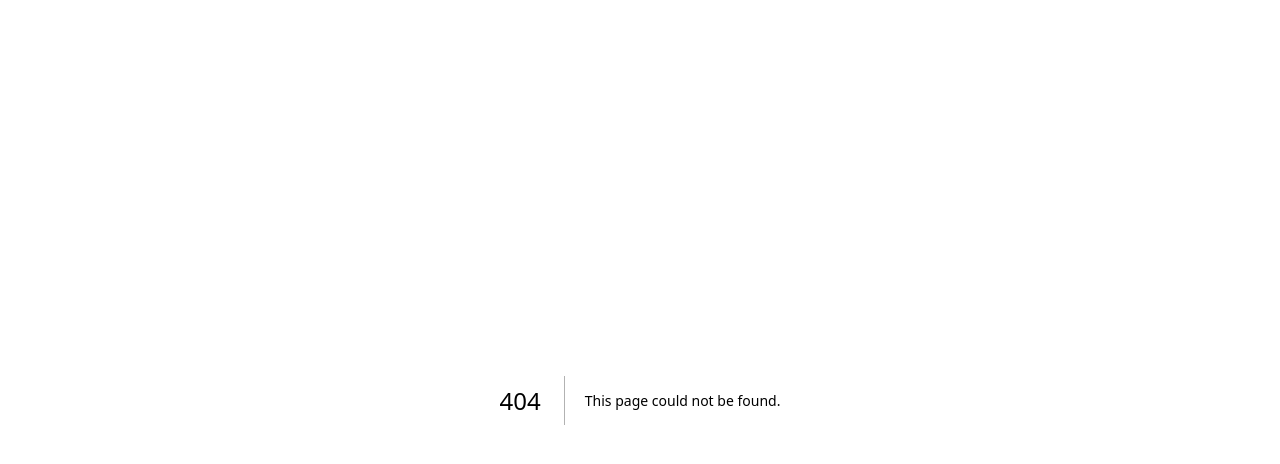
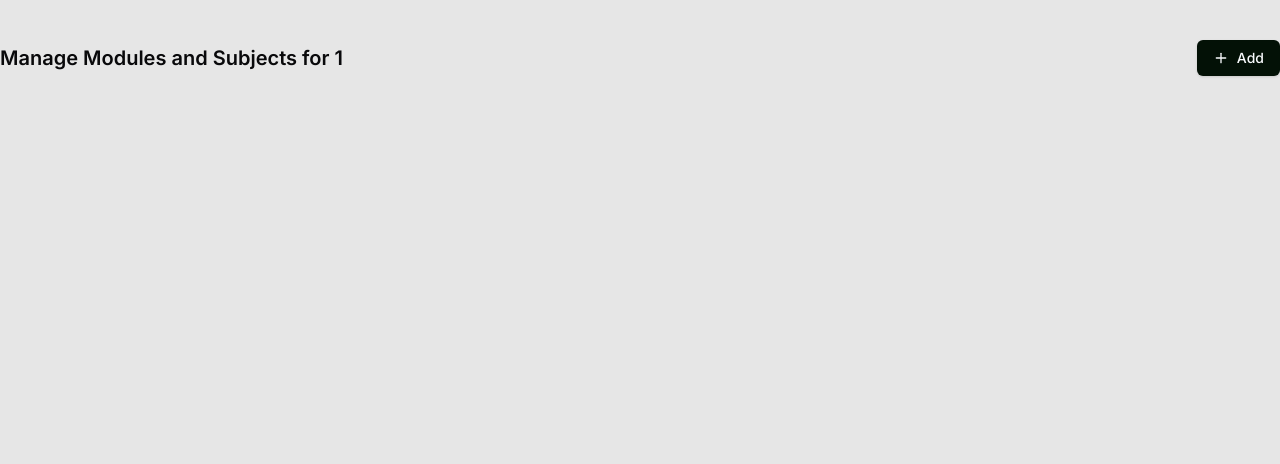
Before and after one commit to jetsgarcia/atlas, a Next.js app: page /admin/manage-courses/1 in a window 1280 px wide. Before the commit this address had no page. Shown: the top 464 px of the page. Built offline with nearby package versions, Linux system fonts and the light colour scheme.

Commit message:
Add page title component and dialog button

```diff
--- /dev/null
+++ b/app/(routes)/admin/manage-courses/[afosCode]/_components/modules-and-subjects-dialog-button.tsx
@@ -0,0 +1,11 @@
+import { Button } from "@/components/ui/button";
+import { Plus } from "lucide-react";
+
+export default function ModulesAndSubjectsDialogButton() {
+  return (
+    <Button>
+      <Plus />
+      <span>Add</span>
+    </Button>
+  );
+}
--- /dev/null
+++ b/app/(routes)/admin/manage-courses/[afosCode]/page.tsx
@@ -0,0 +1,19 @@
+import PageTitle from "@/components/admin/page-title";
+import ModulesAndSubjectsDialogButton from "./_components/modules-and-subjects-dialog-button";
+
+export default function ManageModulesAndSubjectsPage({
+  params,
+}: {
+  params: { afosCode: string };
+}) {
+  return (
+    <div className="pt-10 max-w-[80rem] m-auto">
+      <div className="flex justify-between items-center">
+        <PageTitle
+          title={`Manage Modules and Subjects for ${params.afosCode}`}
+        />
+        <ModulesAndSubjectsDialogButton />
+      </div>
+    </div>
+  );
+}
--- a/app/(routes)/admin/manage-courses/page.tsx
+++ b/app/(routes)/admin/manage-courses/page.tsx
@@ -1,12 +1,11 @@
+import PageTitle from "@/components/admin/page-title";
 import AFOSDialogButton from "./_components/afos-dialog-button";
 
 export default function ManageCoursesPage() {
   return (
     <div className="pt-10 max-w-[80rem] m-auto">
       <div className="flex justify-between items-center">
-        <h1 className="text-xl font-semibold">
-          AFOS &#40;Armed Forces Occupational Specialty&#41;
-        </h1>
+        <PageTitle title="AFOS &#40;Armed Forces Occupational Specialty&#41;" />
         <AFOSDialogButton />
       </div>
     </div>
--- /dev/null
+++ b/components/admin/page-title.tsx
@@ -0,0 +1,7 @@
+interface PageTitleProps {
+  title: string;
+}
+
+export default function PageTitle({ title }: PageTitleProps) {
+  return <h1 className="text-xl font-semibold">{title}</h1>;
+}
```
